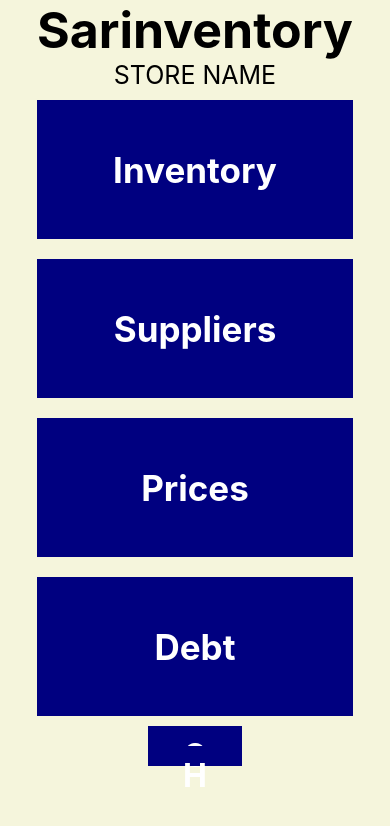
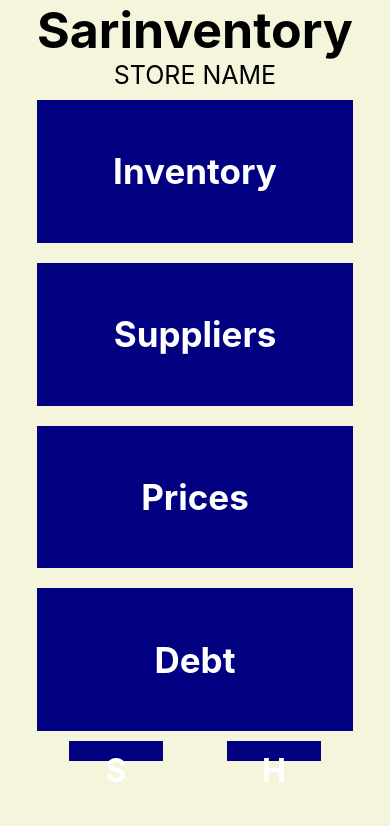
Before and after one commit to yansac/sarinventory, a React Native app in the folder sarinventory-frontend/: screen / in a window 390 px wide. Shown: the top 826 px of the page. Built offline with nearby package versions, Linux system fonts and the light colour scheme.

Commit message:
Fixed home page layout

```diff
--- a/sarinventory-frontend/src/components/HomeButton.js
+++ b/sarinventory-frontend/src/components/HomeButton.js
@@ -1,5 +1,5 @@
 import React from "react";
-import { View, Text, StyleSheet } from "react-native"
+import { View, Text, StyleSheet, TouchableOpacity } from "react-native"
 
 const HomePageButton = (props) => {
     // eslint-disable-next-line react/prop-types
@@ -8,7 +8,9 @@ const HomePageButton = (props) => {
 
     return (
         <View style={container}>
-            <Text style={buttonText}> { buttonName } </Text>
+            <TouchableOpacity>
+              <Text style={buttonText}> { buttonName } </Text>
+            </TouchableOpacity>
         </View>
     )
 }
--- a/sarinventory-frontend/src/screens/HomeScreen.js
+++ b/sarinventory-frontend/src/screens/HomeScreen.js
@@ -16,7 +16,7 @@ const HomeComponent = () => {
       <HomePageButton buttonName = {"Prices"}/>
       <HomePageButton buttonName = {"Debt"}/>
 
-      <View>
+      <View style = {styles.container2}>
         <TouchableOpacity style={styles.button1}>
           <Text style={styles.buttonText}>S</Text>
         </TouchableOpacity>
@@ -34,6 +34,11 @@ const styles = StyleSheet.create({
   container: {
     flex: 1,
     marginTop: StatusBar.currentHeight || 0
+  },
+
+  container2: {
+    flex: 1,
+    flexDirection: 'row'
   },
 
   button1: {
@@ -61,7 +66,6 @@ const styles = StyleSheet.create({
     marginRight: 'auto',
   },
 
-
   buttonText: {
     fontWeight: 'bold',
     fontSize: 32,
```
